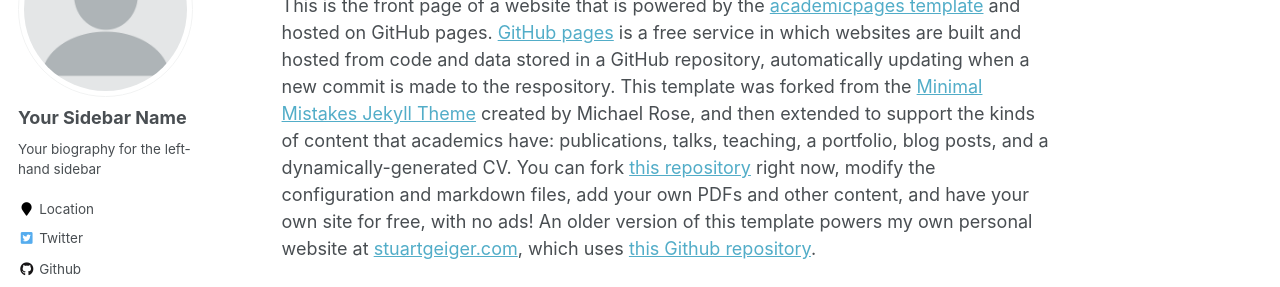
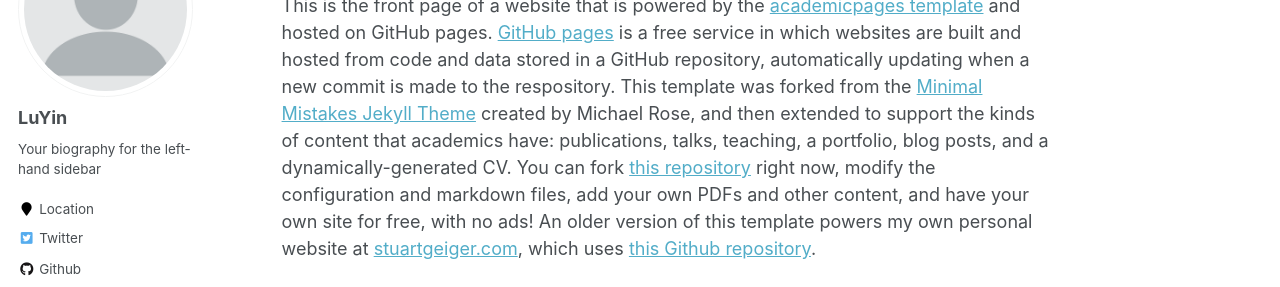
Before and after one commit to super1010/luyin.github.io, a Jekyll site: the page built from _pages/about.md, in a window 1280 px wide. Shown: the part 196-483 px from the top of the page. Built offline with Jekyll 4.4.1, drawn with Linux system fonts in a browser that asks for light colours; some web fonts are replaced.

Commit message:
1st push

```diff
--- a/_config.yml
+++ b/_config.yml
@@ -80,7 +80,7 @@ analytics:
 
 # Site Author
 author:
-  name             : "Your Sidebar Name"
+  name             : "LuYin"
   avatar           : "profile.png"
   bio              : "Your biography for the left-hand sidebar"
   location         : "Location"
```
